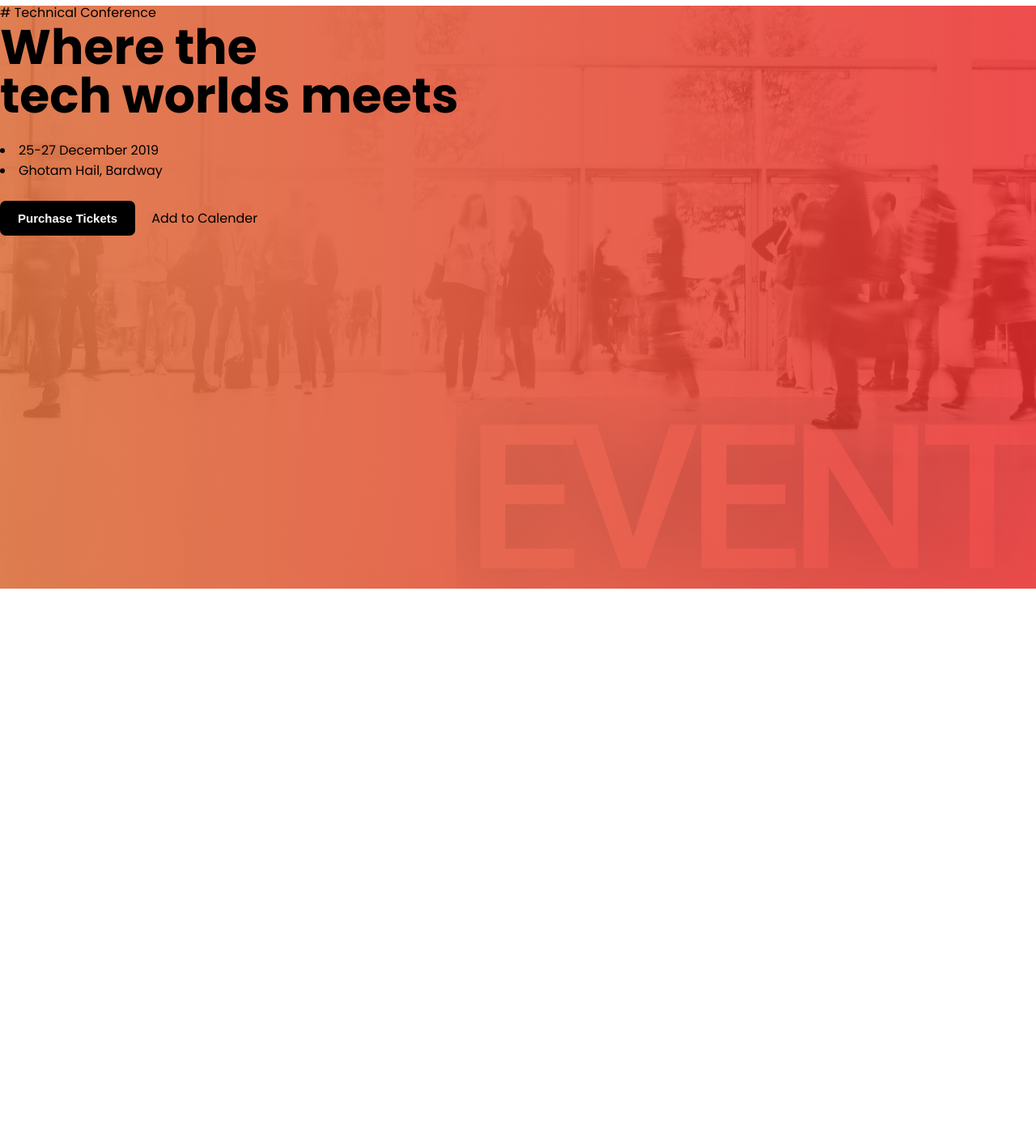
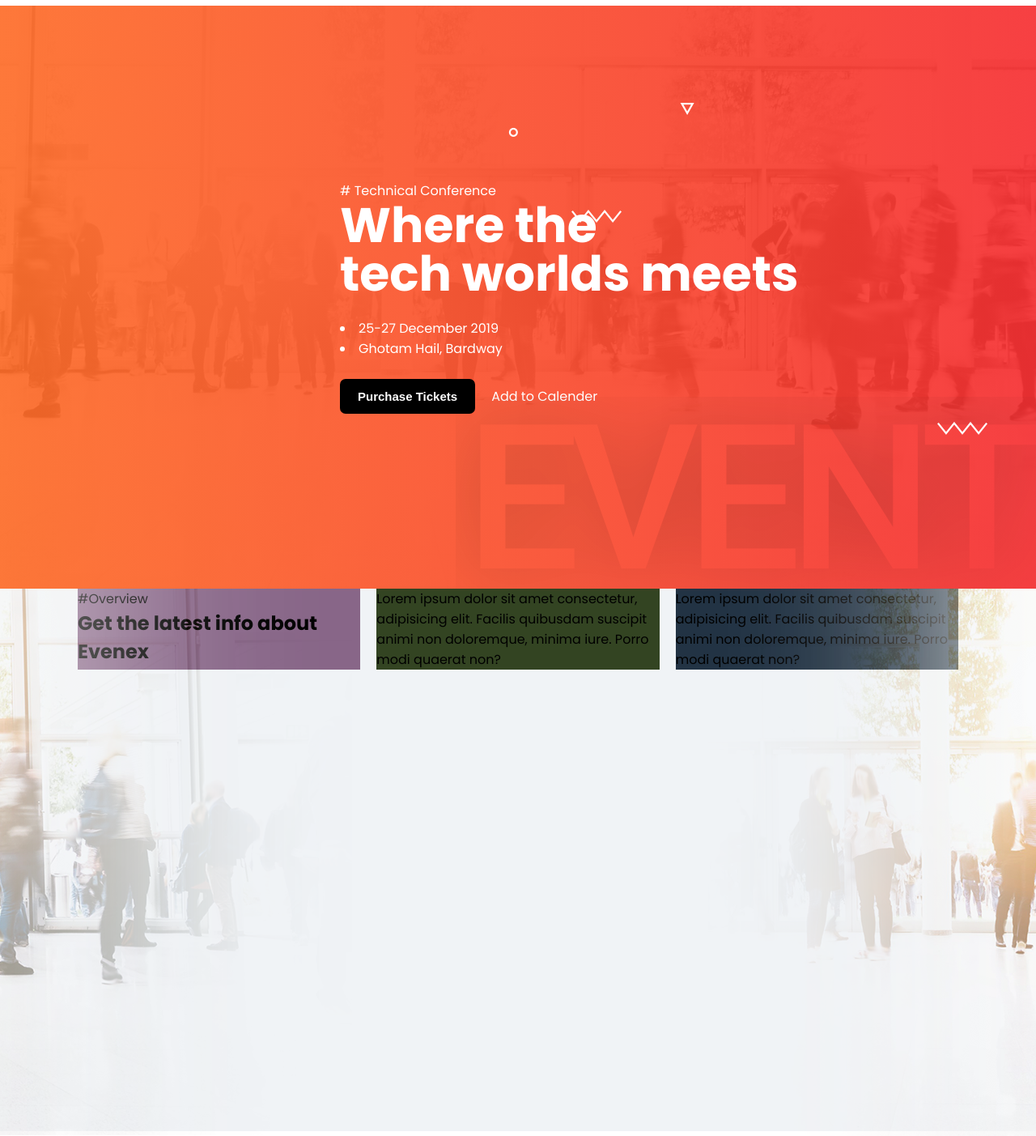
Before and after one commit to monirul-fahad/xpeed-studio-job-task, a plain HTML site: page index.html in a window 1280 px wide. Shown: the part 84-1487 px from the top of the page at 81% size. Before the commit the page ends 815 px from the top, so only its background shows below. Drawn offline with Linux system fonts and the light colour scheme.

Commit message:
banner complete

```diff
--- a/index.html
+++ b/index.html
@@ -72,12 +72,70 @@
               <button>Purchase Tickets</button>
               <p>Add to Calender</p>
             </div>
+          </div>
+          <img
+            class="event-img"
+            src="./Assets/header/elements/event.png"
+            alt=""
+          />
+          <img
+            class="shape-img-2"
+            src="./Assets/header/elements/Shape -2.png"
+            alt=""
+          />
+          <img
+            class="shape-img-3"
+            src="./Assets/header/elements/Shape -3.png"
+            alt=""
+          />
+          <img
+            class="shape-img-4"
+            src="./Assets/header/elements/Shape -4.png"
+            alt=""
+          />
+          <img
+            class="shape-img-5"
+            src="./Assets/header/elements/Shape -5.png"
+            alt=""
+          />
+        </div>
+      </section>
+
+      <section class="fun-facts">
+        <div>
+          <img
+            class="fun-img-left"
+            src="./Assets/fun facts/left_image.png"
+            alt=""
+          />
+          <img
+            class="fun-img-right"
+            src="./Assets/fun facts/right_image.png"
+            alt=""
+          />
+        </div>
+        <div class="fun-texts container">
+          <div class="first-texts">
+            <p>#Overview</p>
+            <h2>Get the latest info about Evenex</h2>
+
 
           </div>
-          <img src="./Assets/header/elements/G.svg" alt="">
-          <img class="event-img" src="./Assets/header/elements/event.png" alt="">
+          <div class="second-texts">
+            <p>
+              Lorem ipsum dolor sit amet consectetur, adipisicing elit. Facilis
+              quibusdam suscipit animi non doloremque, minima iure. Porro modi
+              quaerat non?
+            </p>
+          </div>
+          <div class="third-texts">
+            <p>
+              Lorem ipsum dolor sit amet consectetur, adipisicing elit. Facilis
+              quibusdam suscipit animi non doloremque, minima iure. Porro modi
+              quaerat non?
+            </p>
+          </div>
         </div>
-
       </section>
     </main>
   </body>
--- a/style.css
+++ b/style.css
@@ -53,8 +53,7 @@ body {
 }
 
 .hero-section {
-  /* background-image: url(./Assets/header/top_img.png); */
-  background-image: linear-gradient(90deg,rgba(212, 79, 17, 0.726),rgba(233, 8, 8, 0.712)),url(./Assets/header/top_img.png);
+  background-image: linear-gradient(90deg,rgba(254, 87, 9, 0.801),rgba(246, 34, 37, 0.863)),url(./Assets/header/top_img.png);
   height: 90vh;
   background-size: cover;
   background-repeat: no-repeat;
@@ -65,10 +64,11 @@ body {
   position: relative;
 
 }
-/*
+
 .hero-text {
     padding-left: 420px;
-} */
+    color: white;
+}
 
 .hero-cart {
   display: flex;
@@ -104,3 +104,59 @@ position: absolute;
 right: 0;
 bottom: 0;
 }
+
+
+.shape-img-2{
+  position: absolute;
+  top: 150px;
+  right: 50%;
+}
+.shape-img-3{
+  position: absolute;
+  top: 120px;
+  right: 33%
+}
+.shape-img-4{
+  position: absolute;
+  top: 35%;
+  right: 40%;
+}
+.shape-img-5{
+  position: absolute;
+  bottom: 190px;
+  right: 60px
+}
+
+/* fun facts css */
+.fun-facts{
+ background-color: #f0f3f6;
+ height: 670px;
+ position: relative;
+}
+
+.fun-img-left{
+position: absolute;
+left: 0;
+}
+.fun-img-right{
+  position: absolute;
+  right: 0;
+}
+
+.fun-texts{
+  display: flex;
+  gap: 20px;
+}
+
+.first-texts{
+  flex: 33%;
+  background: #868;
+}
+.second-texts{
+  flex: 33%;
+  background: #342;
+}
+.third-texts{
+  flex: 33%;
+  background: #234;
+}
```
Also changed, not shown: Assets/header/speaker_event.png (added).
